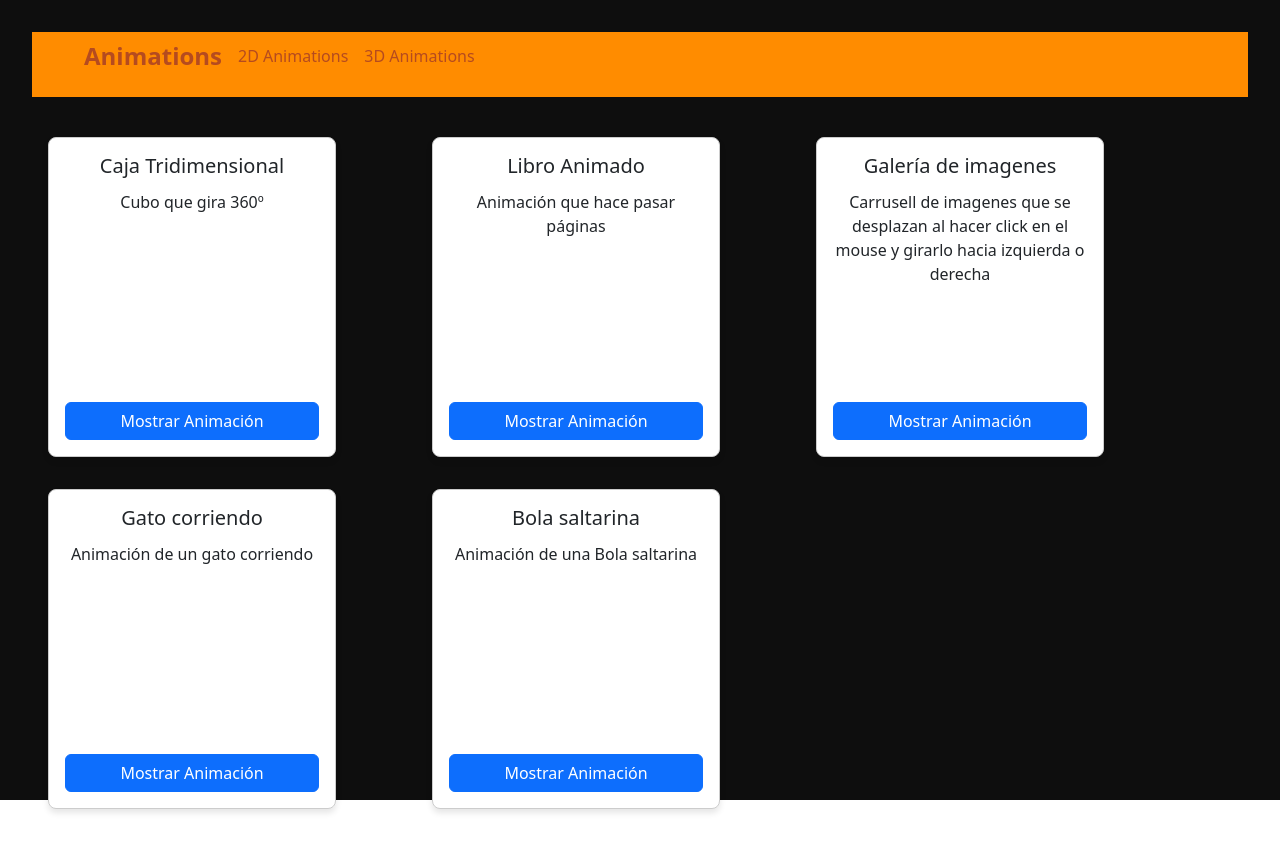
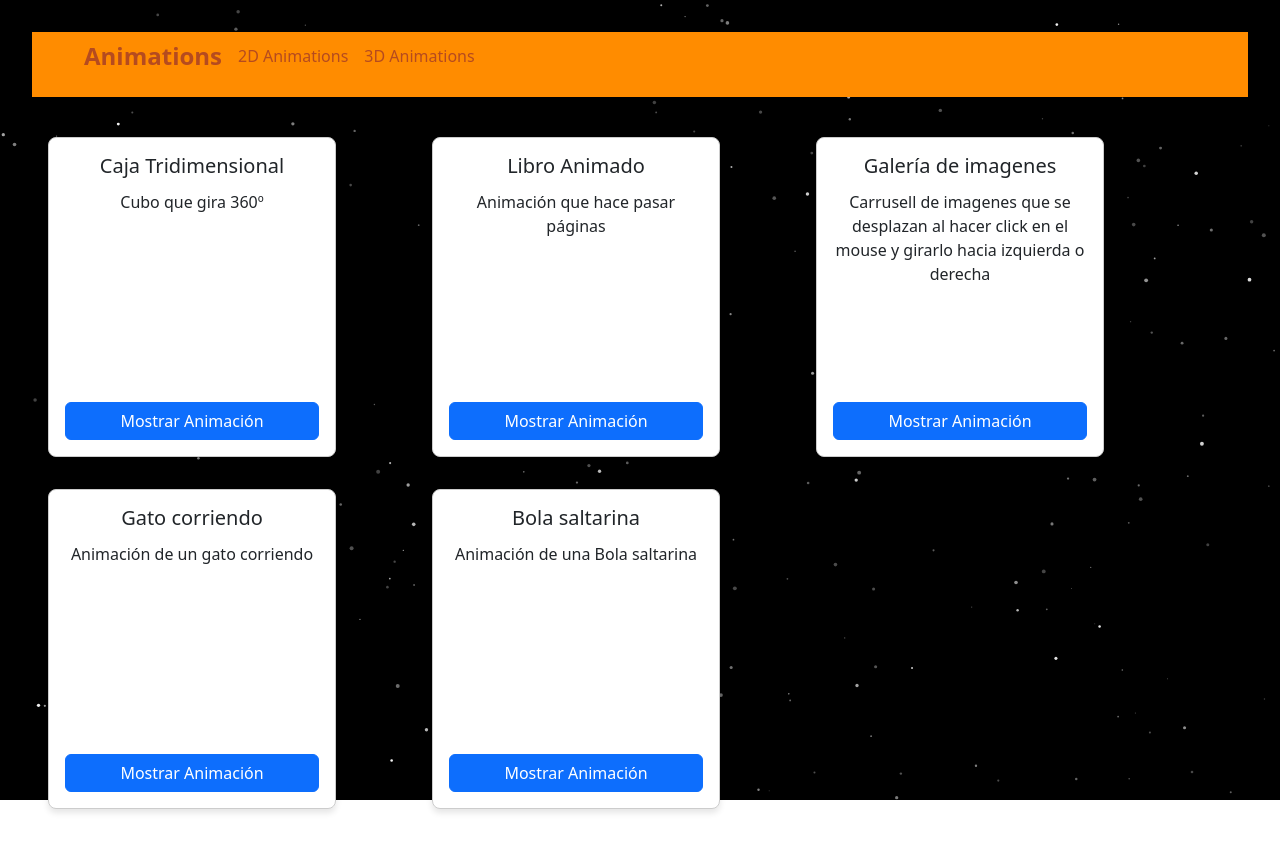
Before and after one commit to Cristian-svg598/Game, a React (Vite) app in the folder MundoAnimacion/: page / in a window 1280 px wide. Shown: the top 852 px of the page. Built offline with nearby package versions, Linux system fonts and the light colour scheme.

Commit message:
Creacion animacion BACKGROUND starfield

```diff
--- a/MundoAnimacion/src/App.jsx
+++ b/MundoAnimacion/src/App.jsx
@@ -13,6 +13,8 @@ import NeuralBackground from './animations/backgroundAnimations/neuronalBackgrou
 import LithtingAround from './animations/backgroundAnimations/lightingAround.jsx';
 import SquareTransmision from './animations/backgroundAnimations/squareTransmision.jsx';
 import ExplosionBackground from './animations/backgroundAnimations/explosionBackground.jsx';
+import Starfield from './animations/backgroundAnimations/starfield.jsx';
+
 
 function App() {
   const [showModal, setShowModal] = useState(false);
@@ -72,8 +74,9 @@ function App() {
 
       {/* <NeuralBackground/> */}
       {/* <LithtingAround/> */}
-      <SquareTransmision/>
+      {/* <SquareTransmision/> */}
       {/* <ExplosionBackground/> */}
+      <Starfield/>
       </section>
 
       <Modal show={showModal} onClose={closeModal} title={selectedTitle}>
--- /dev/null
+++ b/MundoAnimacion/src/animations/backgroundAnimations/starfield.jsx
@@ -0,0 +1,79 @@
+import React, { useEffect, useRef } from "react";
+
+const Starfield = () => {
+  const canvasRef = useRef(null);
+  const starsRef = useRef([]);
+  const mouseRef = useRef({ x: 0, y: 0 });
+
+  useEffect(() => {
+    const canvas = canvasRef.current;
+    const context = canvas.getContext("2d");
+
+    const resizeCanvas = () => {
+      canvas.width = window.innerWidth;
+      canvas.height = window.innerHeight;
+    };
+
+    resizeCanvas();
+    window.addEventListener("resize", resizeCanvas);
+
+    const createStars = (count) =>
+      Array.from({ length: count }, () => ({
+        x: Math.random() * canvas.width,
+        y: Math.random() * canvas.height,
+        z: Math.random() * 3 + 1,
+        radius: Math.random() * 1.5 + 0.5,
+      }));
+
+    starsRef.current = createStars(300);
+
+    const draw = () => {
+      context.clearRect(0, 0, canvas.width, canvas.height);
+
+      starsRef.current.forEach((star) => {
+        const parallaxX = mouseRef.current.x / 100 / star.z;
+        const parallaxY = mouseRef.current.y / 100 / star.z;
+
+        star.x += 0.1 / star.z;
+        if (star.x > canvas.width) star.x = 0;
+
+        context.beginPath();
+        context.arc(star.x - parallaxX, star.y - parallaxY, star.radius, 0, 2 * Math.PI);
+        context.fillStyle = `rgba(255, 255, 255, ${1 / star.z})`;
+        context.fill();
+      });
+
+      requestAnimationFrame(draw);
+    };
+
+    draw();
+
+    const handleMouseMove = (e) => {
+      mouseRef.current = { x: e.clientX, y: e.clientY };
+    };
+
+    window.addEventListener("mousemove", handleMouseMove);
+
+    return () => {
+      window.removeEventListener("mousemove", handleMouseMove);
+      window.removeEventListener("resize", resizeCanvas);
+    };
+  }, []);
+
+  return (
+    <canvas
+      ref={canvasRef}
+      style={{
+        position: "fixed",
+        top: 0,
+        left: 0,
+        width: "100vw",
+        height: "100vh",
+        background: "black",
+        zIndex: -1,
+      }}
+    />
+  );
+};
+
+export default Starfield;
```
